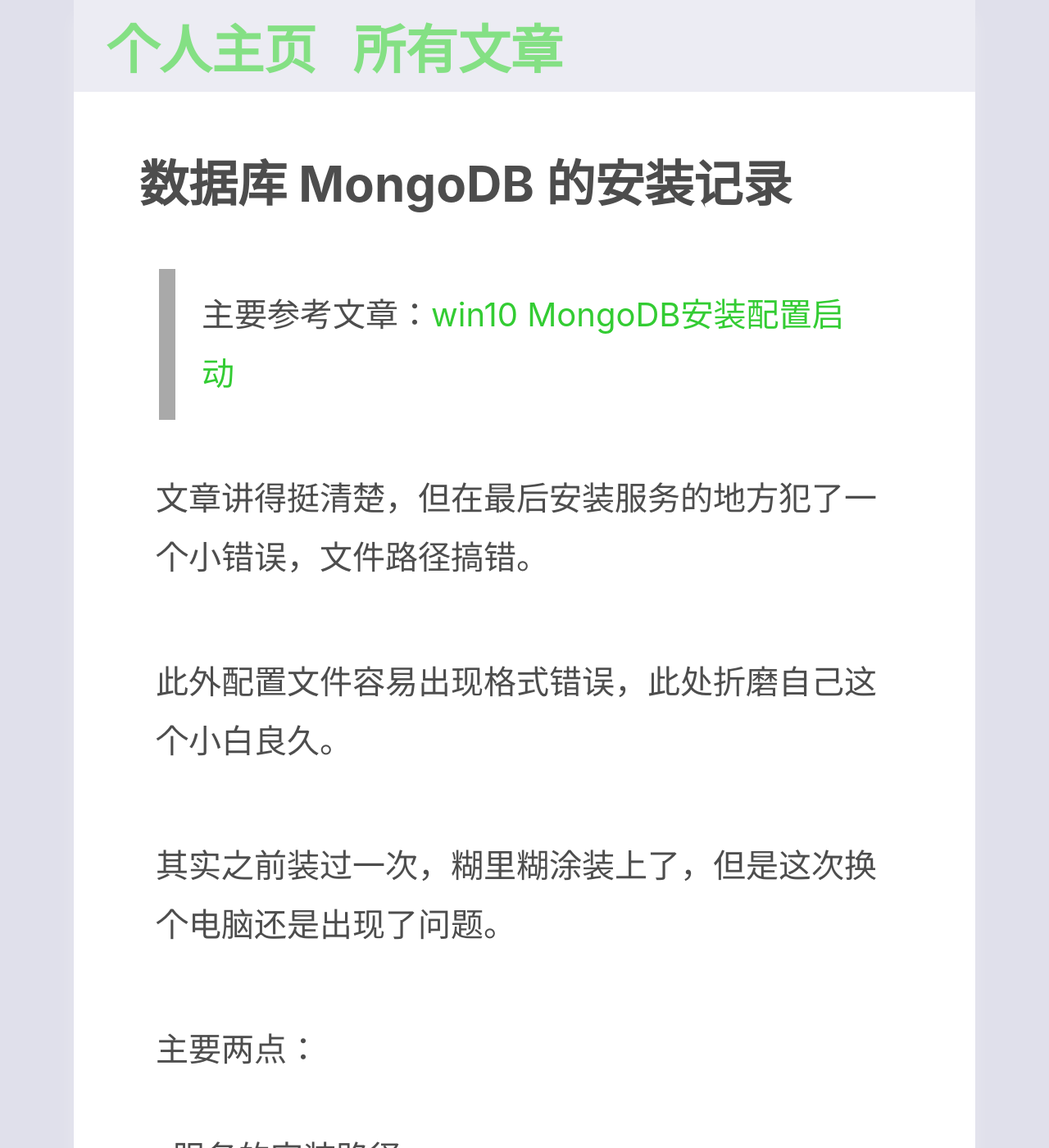
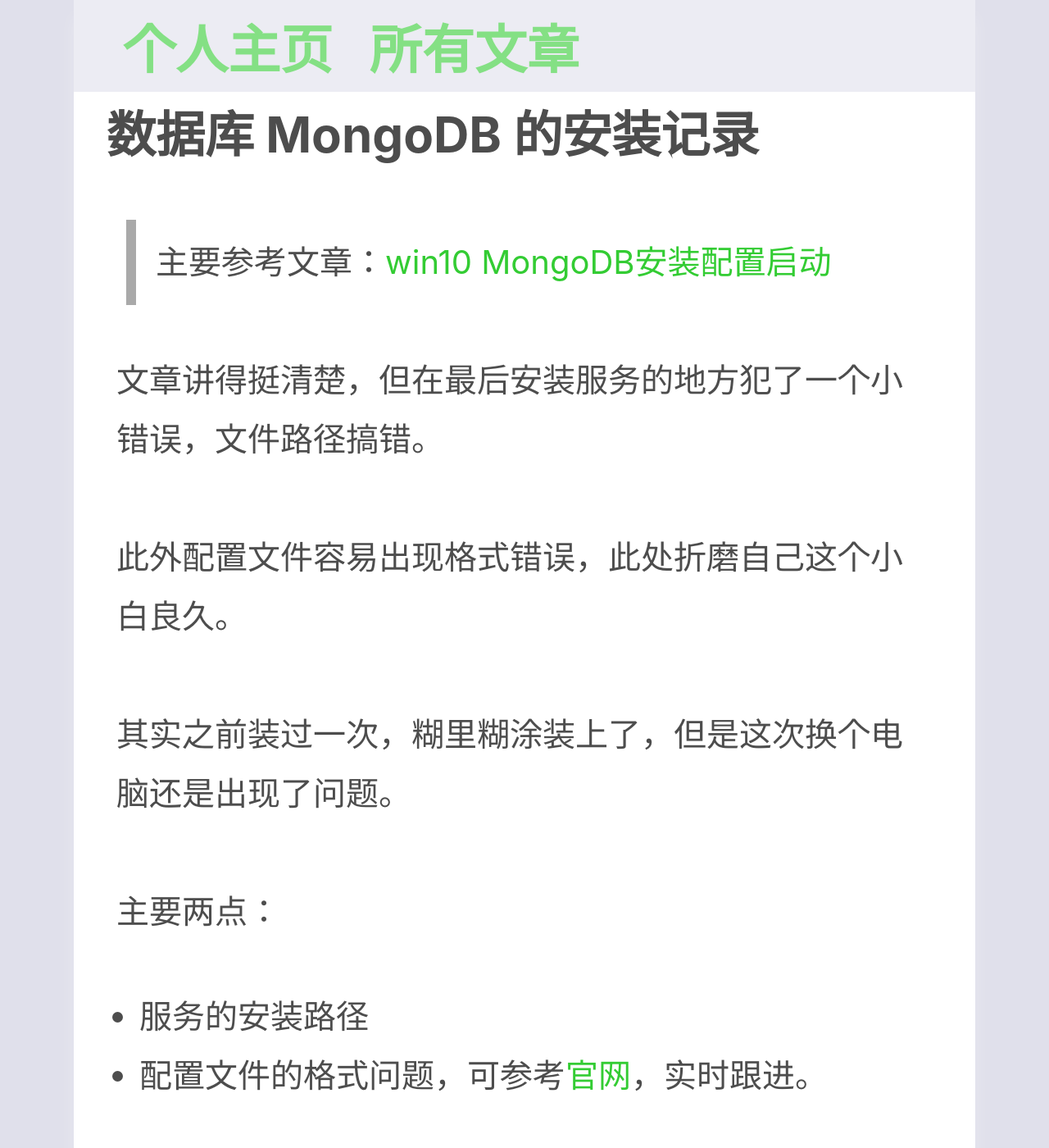
Before and after one commit to xxleyi/xxleyi.github.io, a Jekyll site: the page built from _posts/2016-09-30-MongoDB install.md, in a window 1280 px wide and 1400 px high. Shown: the whole window at 82% size. Built offline with Jekyll 4.4.1, drawn with Linux system fonts in a browser that asks for light colours.

Commit message:
update the lookout.

```diff
--- a/css/post.css
+++ b/css/post.css
@@ -42,15 +42,15 @@
   background-color: white;
   box-shadow: 0 1rem 1rem rgba(255,255,255,.25);
   color: #4d4d4d;
-  margin-bottom: 6rem;
-  padding: 6rem 4rem;
+  margin-bottom: 0rem;
+  padding: 3rem 2rem;
 }
 
 
 nav ul{
     padding-top: 0.5rem;
     padding-bottom: 0.5rem;
-    padding-left: 2rem;
+    padding-left: 3rem;
     list-style: none;
     font-weight: bold;
     margin-top: 0rem;
@@ -89,14 +89,14 @@
 }
 
 blockquote{
-  border-left: 1rem solid darkgrey;
+  border-left: 0.6rem solid darkgrey;
   padding-left: 0.6rem;
 /*  color: lightskyblue;*/
   margin: 1rem 1.2rem;
 }
 
 p{
-  padding: 1rem 1rem;
+  padding: 0.8rem 0.6rem;
 }
 
 em, strong{
```
